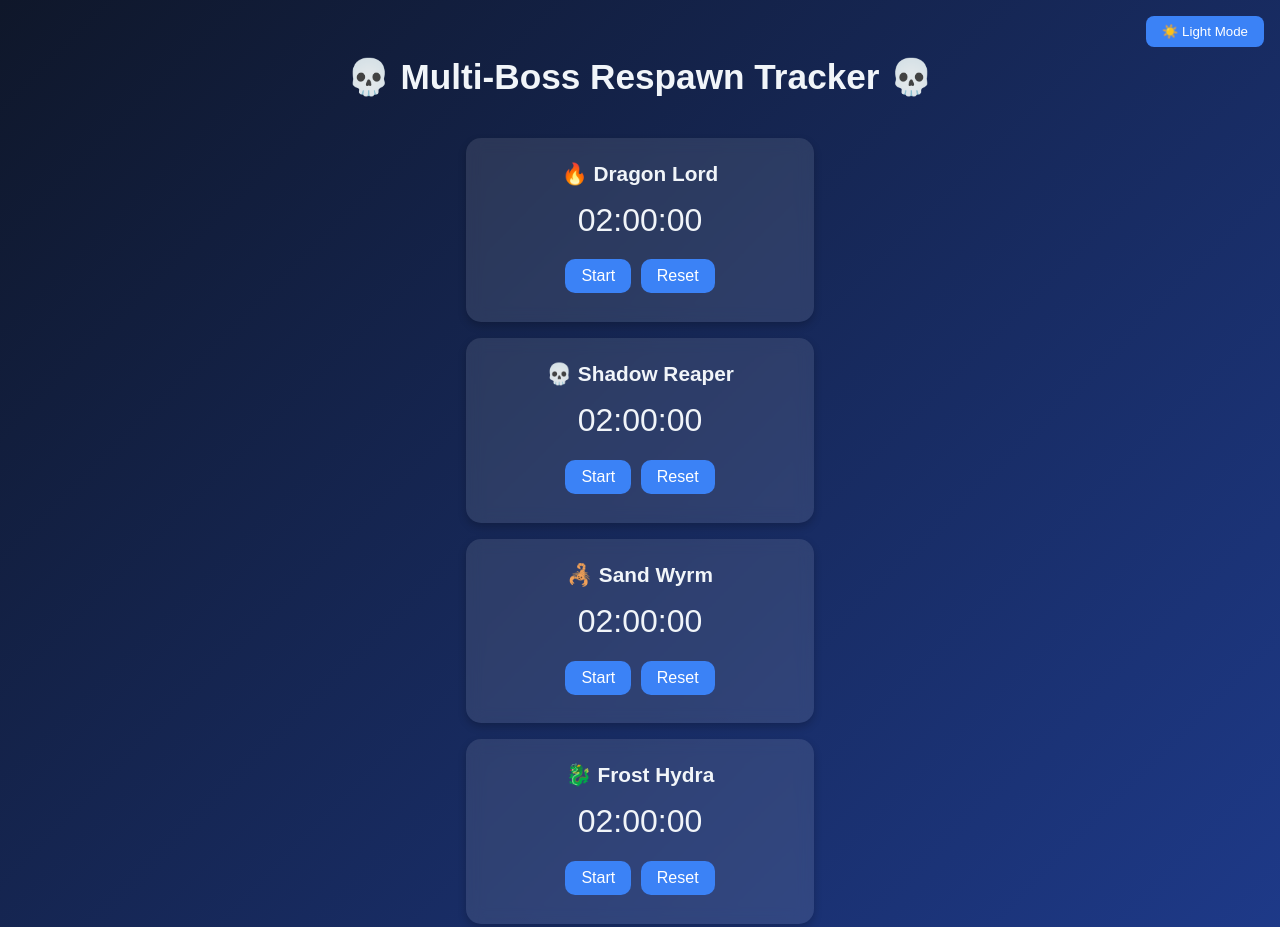
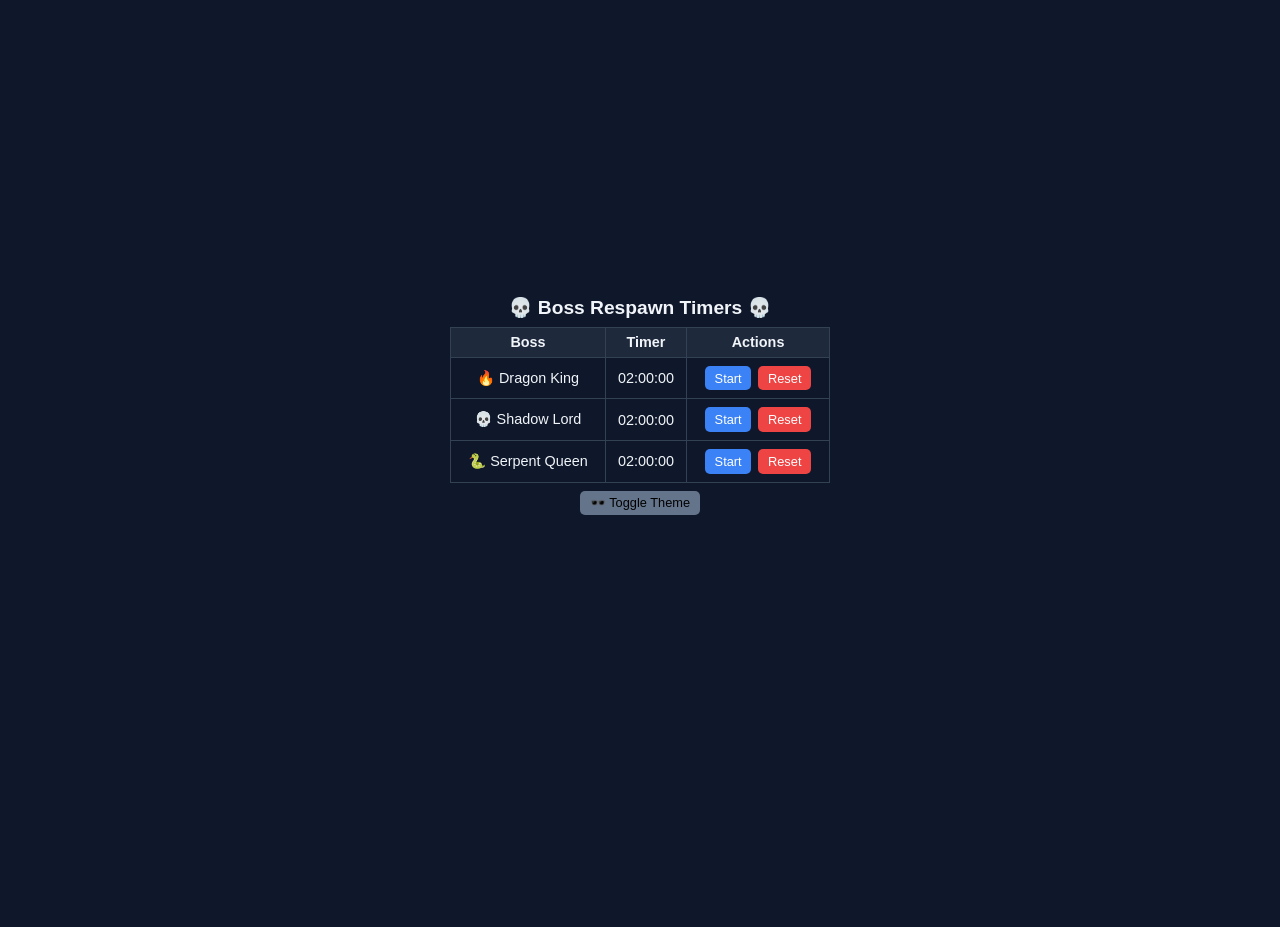
Before and after one commit to eptupi/eptupi.github.io, a plain HTML site: page index.html in a window 1280 px wide. Shown: the top 927 px of the page. After the commit the page ends 800 px from the top, so only its background shows below. Drawn offline with Linux system fonts and the light colour scheme.

Commit message:
Update index.html

```diff
--- a/index.html
+++ b/index.html
@@ -3,198 +3,136 @@
 <head>
 <meta charset="UTF-8" />
 <meta name="viewport" content="width=device-width, initial-scale=1.0" />
-  <title>Multi-Boss Respawn Tracker 💀</title>
+<title>Boss Respawn Timer 💀</title>
 <style>
-    :root {
-      --bg: linear-gradient(135deg, #0f172a, #1e3a8a);
-      --text: #f1f5f9;
-      --btn-bg: #3b82f6;
-      --btn-hover: #2563eb;
-      --card-bg: rgba(255,255,255,0.1);
-    }
-    body.light {
-      --bg: linear-gradient(135deg, #f8fafc, #e2e8f0);
-      --text: #0f172a;
-      --btn-bg: #2563eb;
-      --btn-hover: #1e40af;
-      --card-bg: rgba(0,0,0,0.05);
-    }
-
   body {
     font-family: 'Poppins', sans-serif;
-      background: var(--bg);
-      color: var(--text);
+    background: #0f172a;
+    color: #f1f5f9;
     display: flex;
     flex-direction: column;
     align-items: center;
-      justify-content: flex-start;
+    justify-content: center;
     min-height: 100vh;
     margin: 0;
+    transition: background 0.3s, color 0.3s;
+  }
+  .light {
+    background: #f8fafc;
+    color: #0f172a;
+  }
+  h1 {
+    font-size: 1.2rem;
+    margin-bottom: 0.5rem;
+  }
+  table {
+    border-collapse: collapse;
+    width: 95%;
+    max-width: 380px;
+    font-size: 0.9rem;
+  }
+  th, td {
+    border: 1px solid #334155;
+    padding: 0.4rem;
     text-align: center;
-      transition: background 0.5s, color 0.5s;
-      padding: 2rem;
   }
-
-    h1 { font-size: 2.2rem; margin-bottom: 1.5rem; }
+  th {
+    background: #1e293b;
+  }
+  .light th {
+    background: #e2e8f0;
+  }
+  button {
+    padding: 0.3rem 0.6rem;
+    font-size: 0.8rem;
+    border: none;
+    border-radius: 5px;
+    cursor: pointer;
+    margin: 0.1rem;
+    transition: 0.2s;
+  }
+  .start { background: #3b82f6; color: white; }
+  .reset { background: #ef4444; color: white; }
+  button:hover { opacity: 0.8; transform: scale(1.05); }
   #themeToggle {
-      position: fixed;
-      top: 1rem;
-      right: 1rem;
-      background: var(--btn-bg);
-      border: none;
-      color: white;
-      padding: 0.5rem 1rem;
-      border-radius: 8px;
-      cursor: pointer;
+    margin-top: 0.5rem;
+    background: #64748b;
   }
-
-    .boss-card {
-      background: var(--card-bg);
-      backdrop-filter: blur(8px);
-      border-radius: 15px;
-      padding: 1.5rem;
-      margin: 1rem 0;
-      width: 300px;
-      box-shadow: 0 4px 8px rgba(0,0,0,0.2);
-      transition: 0.3s;
-    }
-
-    .boss-card:hover { transform: scale(1.03); }
-
-    .boss-name {
-      font-size: 1.3rem;
-      margin-bottom: 0.5rem;
-      font-weight: 600;
-    }
-
-    .timer {
-      font-size: 2rem;
-      margin: 1rem 0;
-    }
-
-    .btn {
-      background: var(--btn-bg);
-      border: none;
-      color: white;
-      padding: 0.5rem 1rem;
-      font-size: 1rem;
-      border-radius: 10px;
-      cursor: pointer;
-      margin: 0.3rem;
-      transition: 0.3s ease;
-    }
-
-    .btn:hover { background: var(--btn-hover); transform: scale(1.05); }
-
   .flash {
-      animation: flash 0.3s alternate infinite;
+    animation: flash 0.5s alternate infinite;
   }
   @keyframes flash {
-      from { background-color: #ff0000; }
-      to { background-color: #000; }
+    from { background-color: #ef4444; }
+    to { background-color: #1e3a8a; }
   }
 </style>
 </head>
 <body>
-  <button id="themeToggle">☀️ Light Mode</button>
-  <h1>💀 Multi-Boss Respawn Tracker 💀</h1>
-  <div id="bossContainer"></div>
+  <h1>💀 Boss Respawn Timers 💀</h1>
+  <table id="bossTable">
+    <tr><th>Boss</th><th>Timer</th><th>Actions</th></tr>
+  </table>
+  <button id="themeToggle">🕶️ Toggle Theme</button>
 
-  <audio id="alarmSound" src="https://actions.google.com/sounds/v1/alarms/alarm_clock.ogg"></audio>
+  <audio id="alarm" src="https://actions.google.com/sounds/v1/alarms/beep_short.ogg"></audio>
 
 <script>
   const bosses = [
-      { name: "🔥 Dragon Lord", timeLeft: 2 * 60 * 60 },
-      { name: "💀 Shadow Reaper", timeLeft: 2 * 60 * 60 },
-      { name: "🦂 Sand Wyrm", timeLeft: 2 * 60 * 60 },
-      { name: "🐉 Frost Hydra", timeLeft: 2 * 60 * 60 }
+    { name: "🔥 Dragon King", time: 2 * 60 * 60 },
+    { name: "💀 Shadow Lord", time: 2 * 60 * 60 },
+    { name: "🐍 Serpent Queen", time: 2 * 60 * 60 }
   ];
 
-    const bossContainer = document.getElementById("bossContainer");
-    const alarmSound = document.getElementById("alarmSound");
-    const themeToggle = document.getElementById("themeToggle");
+  const alarm = document.getElementById('alarm');
+  const table = document.getElementById('bossTable');
+  let countdowns = {};
 
-    function createBossCard(boss) {
-      const card = document.createElement("div");
-      card.className = "boss-card";
+  bosses.forEach((boss, index) => {
+    const row = document.createElement('tr');
+    row.innerHTML = `
+      <td>${boss.name}</td>
+      <td id="timer-${index}">02:00:00</td>
+      <td>
+        <button class="start" onclick="startTimer(${index})">Start</button>
+        <button class="reset" onclick="resetTimer(${index})">Reset</button>
+      </td>
+    `;
+    table.appendChild(row);
+  });
 
-      const name = document.createElement("div");
-      name.className = "boss-name";
-      name.textContent = boss.name;
-
-      const timer = document.createElement("div");
-      timer.className = "timer";
-      timer.textContent = "02:00:00";
-
-      const startBtn = document.createElement("button");
-      startBtn.className = "btn";
-      startBtn.textContent = "Start";
-
-      const resetBtn = document.createElement("button");
-      resetBtn.className = "btn";
-      resetBtn.textContent = "Reset";
-
-      let interval;
-
-      function updateTimer() {
-        const hours = Math.floor(boss.timeLeft / 3600);
-        const minutes = Math.floor((boss.timeLeft % 3600) / 60);
-        const seconds = boss.timeLeft % 60;
-        timer.textContent = `${hours.toString().padStart(2, "0")}:${minutes
-          .toString()
-          .padStart(2, "0")}:${seconds.toString().padStart(2, "0")}`;
-
-        if (boss.timeLeft <= 0) {
-          clearInterval(interval);
-          timer.textContent = "⚡ RESPAWNED ⚡";
-          playAlarm();
-          startFlashing(card);
-        } else {
-          boss.timeLeft--;
-        }
+  function formatTime(t) {
+    const h = Math.floor(t / 3600);
+    const m = Math.floor((t % 3600) / 60);
+    const s = t % 60;
+    return `${h.toString().padStart(2,'0')}:${m.toString().padStart(2,'0')}:${s.toString().padStart(2,'0')}`;
   }
 
-      startBtn.addEventListener("click", () => {
-        clearInterval(interval);
-        updateTimer();
-        interval = setInterval(updateTimer, 1000);
-      });
-
-      resetBtn.addEventListener("click", () => {
-        clearInterval(interval);
-        boss.timeLeft = 2 * 60 * 60;
-        timer.textContent = "02:00:00";
-        alarmSound.pause();
-        alarmSound.currentTime = 0;
-        card.classList.remove("flash");
-      });
-
-      card.appendChild(name);
-      card.appendChild(timer);
-      card.appendChild(startBtn);
-      card.appendChild(resetBtn);
-
-      bossContainer.appendChild(card);
+  function startTimer(i) {
+    resetTimer(i);
+    let time = bosses[i].time;
+    const display = document.getElementById(`timer-${i}`);
+    display.classList.remove("flash");
+    countdowns[i] = setInterval(() => {
+      display.textContent = formatTime(time);
+      if (time <= 0) {
+        clearInterval(countdowns[i]);
+        display.textContent = "SPAWNED!";
+        display.classList.add("flash");
+        alarm.play();
+      }
+      time--;
+    }, 1000);
   }
 
-    function playAlarm() {
-      alarmSound.play();
+  function resetTimer(i) {
+    clearInterval(countdowns[i]);
+    const display = document.getElementById(`timer-${i}`);
+    display.textContent = "02:00:00";
+    display.classList.remove("flash");
   }
 
-    function startFlashing(card) {
-      card.classList.add("flash");
-      setTimeout(() => card.classList.remove("flash"), 5000);
-    }
-
-    // Make all boss cards
-    bosses.forEach(createBossCard);
-
-    // Theme toggle
-    themeToggle.addEventListener("click", () => {
-      document.body.classList.toggle("light");
-      themeToggle.textContent = document.body.classList.contains("light")
-        ? "🌙 Dark Mode"
-        : "☀️ Light Mode";
+  document.getElementById('themeToggle').addEventListener('click', () => {
+    document.body.classList.toggle('light');
   });
 </script>
 </body>
```
Lines whose indentation alone changed are shown as unchanged.
